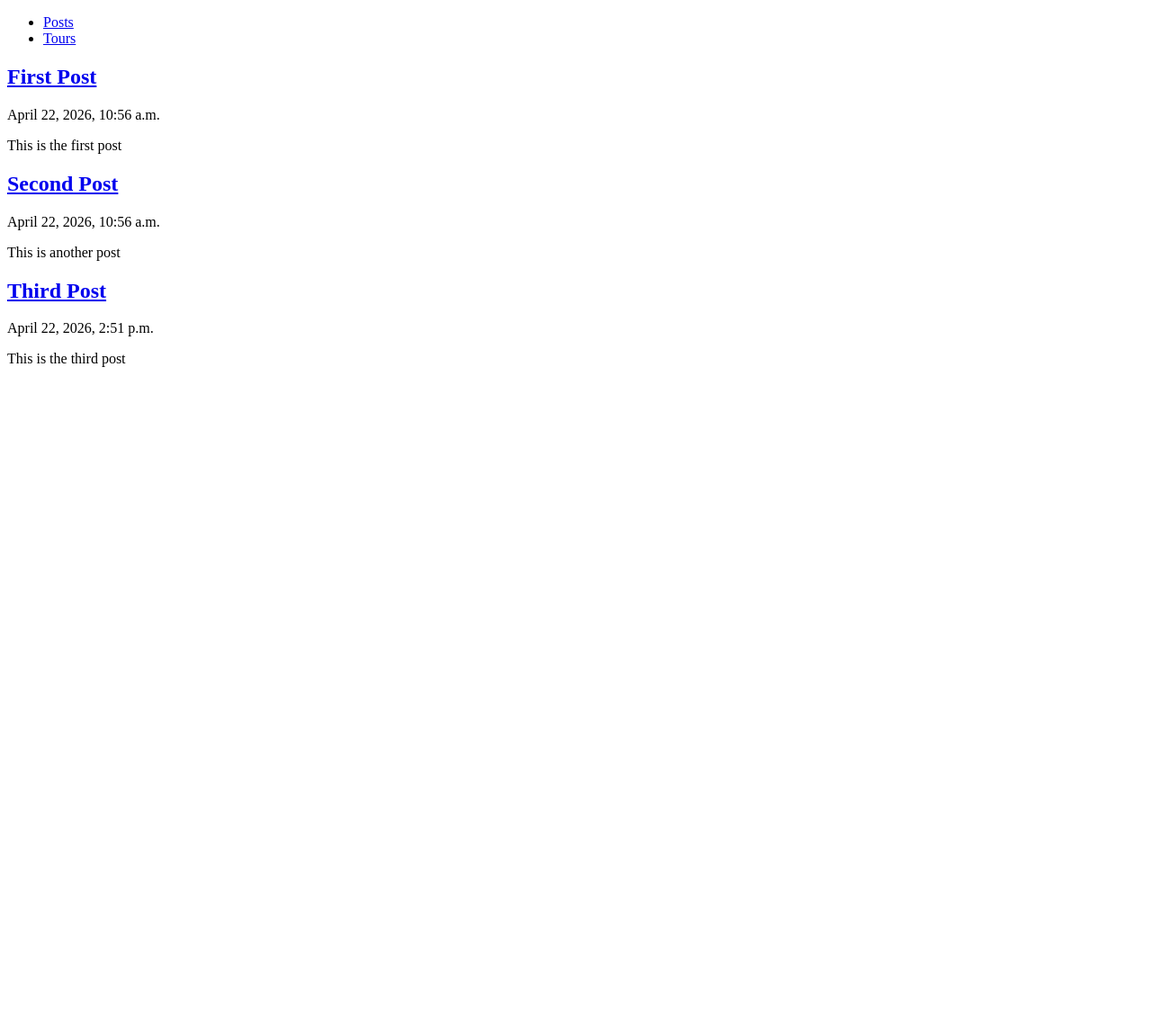
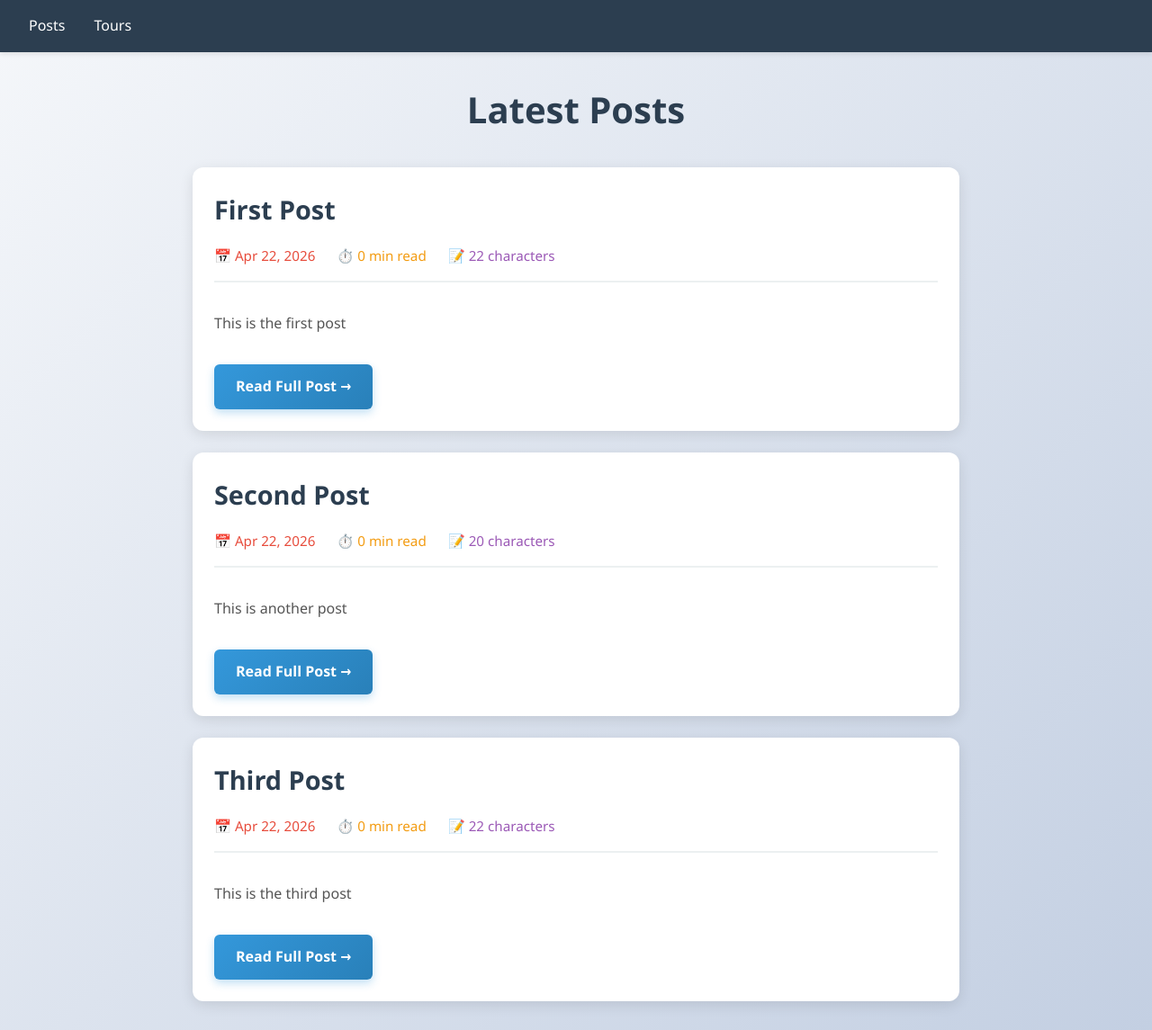
Before and after one commit to KehindeDaniels/django_demo, a Django app: page / in a window 1280 px wide. Shown: the whole page at 90% size. Before the commit the page ends 408 px from the top, so only its background shows below. Run offline with Django 5.2, Linux system fonts and the light colour scheme; data comes from the database, SQL or seed files in the repository.

Commit message:
Refactor post templates and styles; enhance layout, navigation, and post display
Co-authored-by: Copilot <copilot@github.com>

```diff
--- a/post/templates/posts/post_list.html
+++ b/post/templates/posts/post_list.html
@@ -1,25 +1,47 @@
 {% extends 'layout.html' %}
 
 {% block title %}
-Post
+Posts
 {% endblock %}
 
+{% comment %} add the css file {% endcomment %}
+
 {% block content %}
+<div class="posts-container">
+    <h1 class="posts-header">Latest Posts</h1>
 
-{% for post in posts %}
+    {% if posts %}
+        <div class="posts-list">
+            {% for post in posts %}
+                <article class="post-card">
+                    <div class="post-header">
+                        <h2 class="post-title">
+                            <a href="{% url 'post:page' slug=post.slug %}">
+                                {{ post.title }}
+                            </a>
+                        </h2>
+                    </div>
 
-<article>
+                    <div class="post-meta">
+                        <span class="post-date">📅 {{ post.date|date:"M d, Y" }}</span>
+                        <span class="post-time">⏱️ {% widthratio post.body|length 200 1 %} min read</span>
+                        <span class="post-words">📝 {{ post.body|length }} characters</span>
+                    </div>
 
-    <h2>
-        <a href="{% url 'page' slug=post.slug %}">
-        {{ post.title }}
-        </a>
-    </h2>
-    <p>{{post.date}}</p>
-    <p>{{ post.body }}</p>
+                    <div class="post-excerpt">
+                        {{ post.body|truncatewords:50 }}
+                    </div>
 
-</article>
-
-{% endfor %}
-
-{% endblock  %}
+                    <div class="post-footer">
+                        <a href="{% url 'post:page' slug=post.slug %}" class="read-more-btn">Read Full Post →</a>
+                    </div>
+                </article>
+            {% endfor %}
+        </div>
+    {% else %}
+        <div class="no-posts">
+            <p>No posts available yet. Check back soon!</p>
+        </div>
+    {% endif %}
+</div>
+{% endblock %}
--- a/post/urls.py
+++ b/post/urls.py
@@ -1,7 +1,8 @@
 from django.urls import path
 from .views import post_list, post_page
 
+app_name = 'post'
 urlpatterns = [
-    path("", post_list, name="post"),
+    path("", post_list, name="list"),
     path("<slug:slug>", post_page, name="page"),
 ]
--- a/static/css/styles.css
+++ b/static/css/styles.css
@@ -1,6 +1,4 @@
 /* reset styles */
-
-/* give me reset styles */
 * {
   margin: 0;
   padding: 0;
@@ -9,8 +7,195 @@
 
 /* global styles */
 body {
-  font-family: Arial, sans-serif;
-  background-color: red;
+  font-family: "Segoe UI", Tahoma, Geneva, Verdana, sans-serif;
+  background: linear-gradient(135deg, #f5f7fa 0%, #c3cfe2 100%);
   color: #333;
   line-height: 1.6;
+  min-height: 100vh;
 }
+
+/* Navigation */
+nav {
+  background-color: #2c3e50;
+  padding: 1rem 2rem;
+  box-shadow: 0 2px 5px rgba(0, 0, 0, 0.1);
+}
+
+nav ul {
+  list-style: none;
+  display: flex;
+  gap: 2rem;
+}
+
+nav a {
+  color: white;
+  text-decoration: none;
+  font-weight: 500;
+  transition: color 0.3s ease;
+}
+
+nav a:hover {
+  color: #3498db;
+}
+
+/* Posts Container */
+.posts-container {
+  max-width: 900px;
+  margin: 2rem auto;
+  padding: 0 1.5rem;
+}
+
+.posts-header {
+  font-size: 2.5rem;
+  color: #2c3e50;
+  margin-bottom: 2rem;
+  text-align: center;
+  font-weight: 700;
+}
+
+.posts-list {
+  display: grid;
+  gap: 1.5rem;
+}
+
+/* Post Card */
+.post-card {
+  background: white;
+  border-radius: 12px;
+  box-shadow: 0 4px 15px rgba(0, 0, 0, 0.1);
+  overflow: hidden;
+  transition: all 0.3s cubic-bezier(0.4, 0, 0.2, 1);
+  padding: 1.5rem;
+}
+
+.post-card:hover {
+  transform: translateY(-5px);
+  box-shadow: 0 8px 25px rgba(0, 0, 0, 0.15);
+}
+
+.post-header {
+  margin-bottom: 1rem;
+}
+
+.post-title {
+  font-size: 1.8rem;
+  margin: 0;
+  font-weight: 600;
+}
+
+.post-title a {
+  color: #2c3e50;
+  text-decoration: none;
+  transition: color 0.3s ease;
+}
+
+.post-title a:hover {
+  color: #3498db;
+}
+
+/* Post Meta Information */
+.post-meta {
+  display: flex;
+  flex-wrap: wrap;
+  gap: 1.5rem;
+  margin-bottom: 1.25rem;
+  padding-bottom: 1rem;
+  border-bottom: 2px solid #ecf0f1;
+  font-size: 0.95rem;
+  color: #7f8c8d;
+}
+
+.post-date,
+.post-time,
+.post-words {
+  display: flex;
+  align-items: center;
+  gap: 0.4rem;
+  font-weight: 500;
+}
+
+.post-date {
+  color: #e74c3c;
+}
+
+.post-time {
+  color: #f39c12;
+}
+
+.post-words {
+  color: #9b59b6;
+}
+
+/* Post Excerpt */
+.post-excerpt {
+  font-size: 1rem;
+  line-height: 1.7;
+  color: #555;
+  margin-bottom: 1.25rem;
+  padding: 0.75rem 0;
+}
+
+/* Post Footer */
+.post-footer {
+  margin-top: 1.25rem;
+}
+
+.read-more-btn {
+  display: inline-block;
+  background: linear-gradient(135deg, #3498db 0%, #2980b9 100%);
+  color: white;
+  padding: 0.75rem 1.5rem;
+  border-radius: 6px;
+  text-decoration: none;
+  font-weight: 600;
+  transition: all 0.3s ease;
+  box-shadow: 0 4px 10px rgba(52, 152, 219, 0.3);
+}
+
+.read-more-btn:hover {
+  transform: translateX(2px);
+  box-shadow: 0 6px 15px rgba(52, 152, 219, 0.4);
+}
+
+/* No Posts Message */
+.no-posts {
+  background: white;
+  padding: 3rem;
+  border-radius: 12px;
+  text-align: center;
+  box-shadow: 0 4px 15px rgba(0, 0, 0, 0.1);
+}
+
+.no-posts p {
+  font-size: 1.2rem;
+  color: #7f8c8d;
+}
+
+/* Responsive Design */
+@media (max-width: 768px) {
+  .posts-container {
+    margin: 1rem auto;
+    padding: 0 1rem;
+  }
+
+  .posts-header {
+    font-size: 2rem;
+  }
+
+  .post-card {
+    padding: 1.25rem;
+  }
+
+  .post-title {
+    font-size: 1.5rem;
+  }
+
+  .post-meta {
+    flex-direction: column;
+    gap: 0.75rem;
+  }
+
+  nav ul {
+    gap: 1rem;
+  }
+}
--- a/templates/layout.html
+++ b/templates/layout.html
@@ -5,12 +5,13 @@
     <meta charset="UTF-8" />
     <meta name="viewport" content="width=device-width, initial-scale=1.0" />
     <title>{% block title %}My Site{% endblock %}</title>
+    <link rel="stylesheet" href="{% static 'css/styles.css' %}">
   </head>
 
   <body>
     <nav>
       <ul>
-        <li><a href="{% url 'post' %}">Posts</a></li>
+        <li><a href="{% url 'post:list' %}">Posts</a></li>
         <li><a href="{% url 'tours' %}">Tours</a></li>
       </ul>
     </nav>
```
